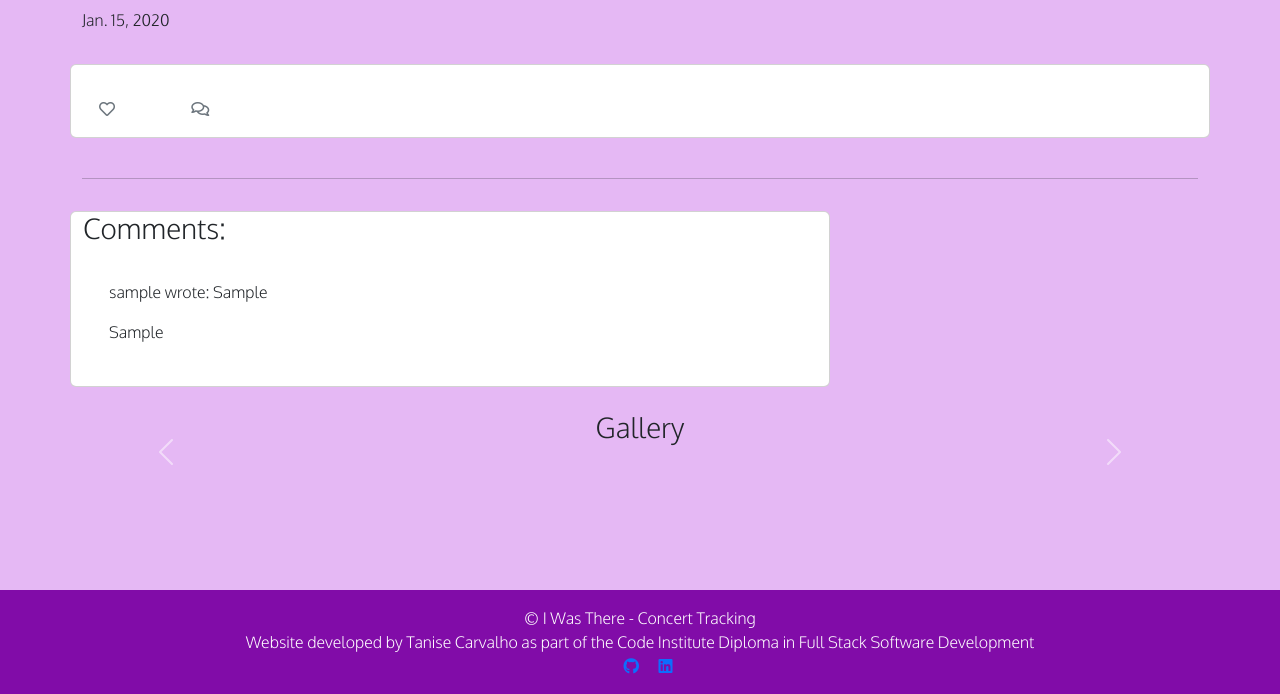
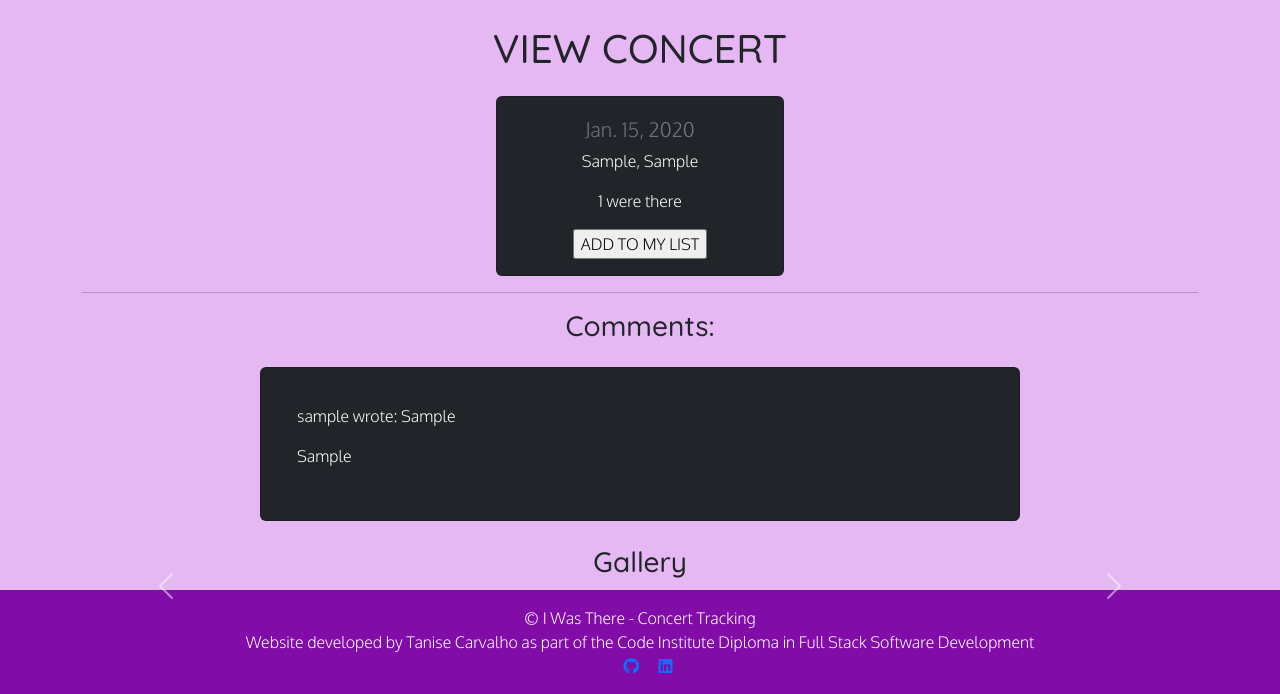
Before and after one commit to tanisecarvalho/i-was-there, a Django app: a page that uses templates/base.html in a window 1280 px wide. Shown: the part 106-800 px from the top of the page. Run offline with Django 3.2, Linux system fonts and the light colour scheme; tables that the repository leaves empty hold one stand-in row (values such as "Sample post").

Commit message:
feat: centered view concert page

```diff
--- a/static/css/style.css
+++ b/static/css/style.css
@@ -5,8 +5,9 @@ body {
     font-family: 'Oxygen', sans-serif;
 }
 
-h1 h2 h3 {
+h1, h2, h3 {
     font-family: 'Quicksand', sans-serif;
+    text-align: center;
 }
 
 nav {
@@ -38,3 +39,12 @@ footer {
     width: 100vw;
     height: 100vh;
 }
+
+.view-concert {
+    display: flex;
+    justify-content: center;
+}
+
+.concert-comments {
+    padding: 10px;
+}
--- a/templates/base.html
+++ b/templates/base.html
@@ -21,7 +21,7 @@
 
     <!-- Navigation -->
 
-    <nav class="navbar navbar-expand-lg">
+    <nav class="navbar navbar-expand-lg mb-4">
         <div class="container-fluid">
             <a class="navbar-brand" href="{% url 'home' %}">
                 <img src="{% static 'images/logo.png' %}" alt="I Was There" width="80">
@@ -53,9 +53,11 @@
     </nav>
 
     <main class="flex-shrink-0 main-bg">
-        {% block content %}
-        <!-- Content Goes here -->
-        {% endblock content %}
+        <div class="container">
+            {% block content %}
+            <!-- Content Goes here -->
+            {% endblock content %}
+        </div>
     </main>
 
     <footer class="footer mt-auto py-3">
--- a/templates/concerts.html
+++ b/templates/concerts.html
@@ -2,7 +2,8 @@
 
 {% block content %}
 
-<div class="container-fluid">
+    <h1>CONCERTS</h1>
+
     <div class="row">
         <div class="col-12 mt-3 left">
             <nav class="navbar text-bg-dark">
@@ -56,5 +57,4 @@
         </ul>
     </nav>
     {% endif %}
-</div>
 {%endblock%}
--- a/templates/view_concert.html
+++ b/templates/view_concert.html
@@ -1,40 +1,16 @@
 {% extends 'base.html' %} {% block content %}
 
-<div class="masthead">
-    <div class="container">
-        <div class="row g-0">
-            <div class="col-md-6 masthead-text">
-                <!-- Post title goes in these h1 tags -->
-                <h1 class="post-title">
-                    {{ concert.band }}
-                </h1>
-                <!-- Post author goes before the | the post's created date goes after -->
-                <p class="post-subtitle"> {{ concert.date }} </p>
-            </div>
-        </div>
-    </div>
-</div>
+<h1>VIEW CONCERT</h1>
 
-<div class="container">
     <div class="row">
-        <div class="col card mb-4  mt-3 left  top">
-            <div class="card-body">
-                <!-- The post content goes inside the card-text. -->
-                <!-- Use the | safe filter inside the template tags -->
-                <p class="card-text "></p>
-                <div class="row">
-
-                    <div class="col-1">
-                        <!-- The number of likes goes before the closing strong tag -->
-                        <strong class="text-secondary"><i class="far fa-heart"></i> </strong>
-                    </div>
-                    <div class="col-1">
-                        {% with comments.count as total_comments %}
-                        <strong class="text-secondary"><i class="far fa-comments"></i>
-                            <!-- Our total_comments variable goes before the closing strong tag -->
-                        </strong>
-                        {% endwith %}
-                    </div>
+        <div class="col view-concert mt-3">
+            <div class="card text-bg-dark" style="width: 18rem; text-align: center;">
+                <div class="card-body">
+                    <h4 class="card-title"><a href="{% url 'concert_detail' concert.slug %}" class="card-link">{{ concert.band }}</a></h4>
+                    <h5 class="card-subtitle mb-2 text-muted">{{ concert.date }}</h5>
+                    <p class="card-text">{{ concert.city }}, {{ concert.country }}</p>
+                    <p class="card-text">{{ concert.number_of_goers }} were there</p>
+                    <input type="button" value="ADD TO MY LIST">
                 </div>
             </div>
         </div>
@@ -44,9 +20,10 @@
             <hr>
         </div>
     </div>
-    <div class="row">
-        <div class="col-md-8 card mb-4  mt-3 ">
-            <h3>Comments:</h3>
+    <div class="row view-concert">
+        <h3>Comments:</h3>
+        <div class="col-md-8 text-bg-dark card mb-4 mt-3 concert-comments">
+
             <div class="card-body">
                 <!-- We want a for loop inside the tags to iterate through each comment in comments -->
                 {% for comment in comments %}
@@ -74,7 +51,11 @@
             <div class="carousel-inner">
                 {% for comment in comments %}
                 {% if "placeholder" not in comment.photo.url %}
-              <div class="carousel-item active">
+                    {% if forloop.counter is 1 %}
+                        <div class="carousel-item active">
+                    {% else %}
+                        <div class="carousel-item">
+                    {% endif %}
                 <img src=" {{ comment.photo.url }} " class="d-block" alt="Concert photo by {{ comment.user }} ">
                 <div class="carousel-caption d-none d-md-block">
                   <h5>Photo taken by {{ comment.user }} </h5>
@@ -96,6 +77,4 @@
     <!-- </div> -->
 
 
-</div>
-
 {% endblock content %}
```
